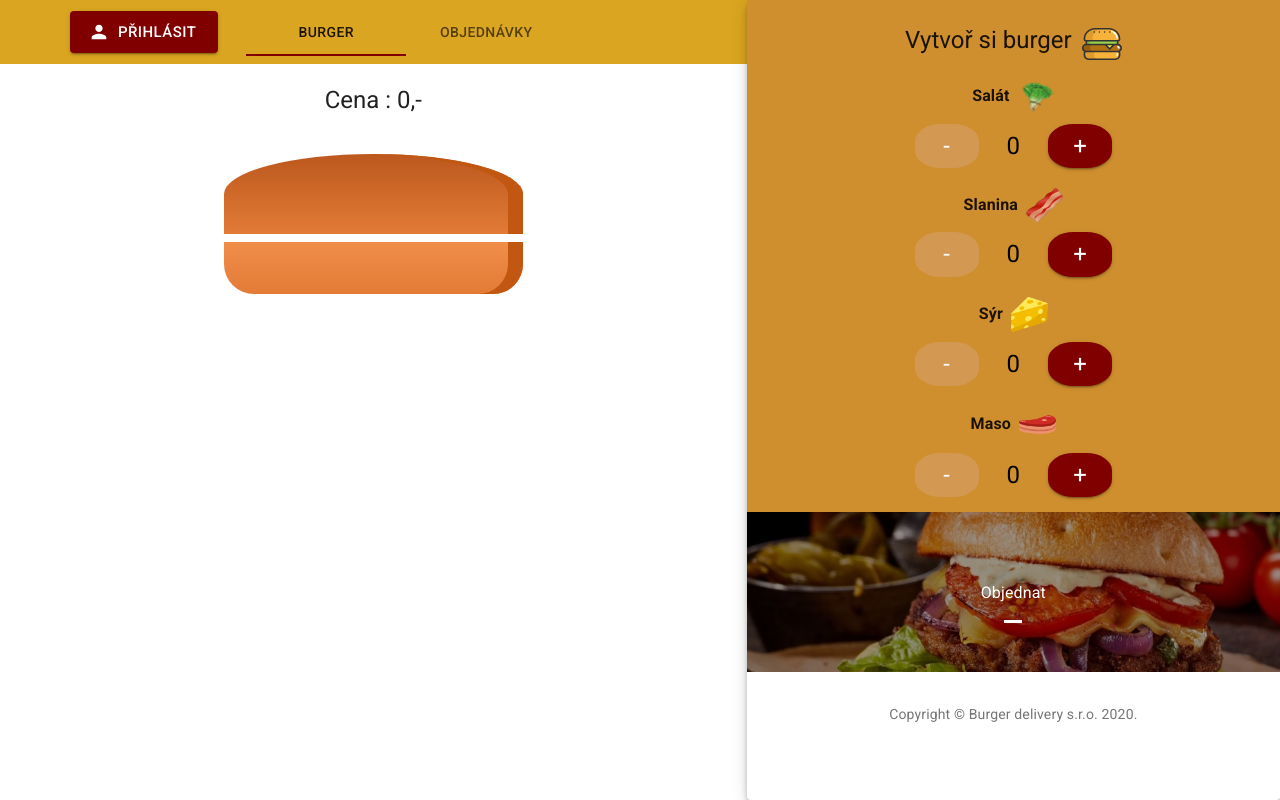
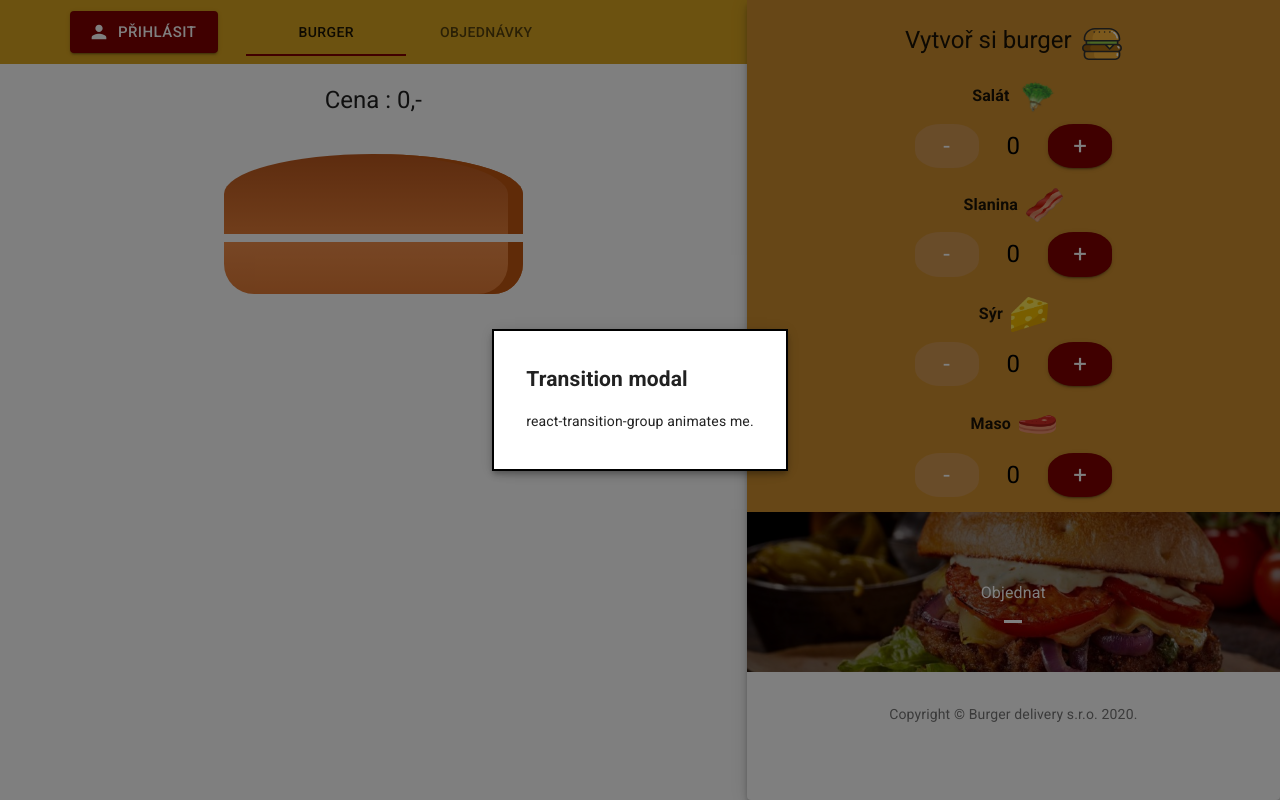
Before and after one commit to balacek/burger_delivery_semestral_work, a Next.js app in the folder frontend/: page /createOrder in a window 1280 px wide. Both pictures are taken after a click on the button "Objednat". Built offline with nearby package versions, Linux system fonts and the light colour scheme.

Commit message:
creating modal content and modal it self for creatin burger order

```diff
--- a/frontend/src/OrderPage.js
+++ b/frontend/src/OrderPage.js
@@ -139,7 +139,7 @@
         md={5}
         component={Paper}
         elevation={6}
-        style={{ zIndex: "1500" }}
+        style={{ zIndex: "1200" }}
       >
         <BuildControls
           controls={controls}
--- a/frontend/src/common/buildControls/BuildControls.js
+++ b/frontend/src/common/buildControls/BuildControls.js
@@ -1,16 +1,29 @@
 import React from "react";
-
 import useStyles from "./BuildControls_Styles";
 import BuildControl from "./BuildControl/BuildControl";
 import Box from "@material-ui/core/Box";
 import ButtonBase from '@material-ui/core/ButtonBase';
 import Typography from '@material-ui/core/Typography';
 import Avatar from '@material-ui/core/Avatar';
+import Modal from '@material-ui/core/Modal';
+import Backdrop from '@material-ui/core/Backdrop';
+import Fade from '@material-ui/core/Fade';
 
 import Copyright from "../../common/copyRight";
+import ModalContent from '../../common/modalContent/ModalContent';
 
 const buildControls = (props) => {
   const classes = useStyles();
+
+  const [open, setOpen] = React.useState(false);
+
+  const handleOpen = () => {
+    setOpen(true);
+  };
+
+  const handleClose = () => {
+    setOpen(false);
+  };
 
   return (
     <div className={classes.paper}>
@@ -47,6 +60,7 @@
             width: '100%',
             height: '12em'
           }}
+          onClick={() => handleOpen()}
         >
           <span
             className={classes.imageSrc}
@@ -70,6 +84,24 @@
       <Box mt={4}>
         <Copyright />
       </Box>
+
+      <Modal
+        aria-labelledby="transition-modal-title"
+        aria-describedby="transition-modal-description"
+        className={classes.modal}
+        open={open}
+        onClose={handleClose}
+        closeAfterTransition
+        BackdropComponent={Backdrop}
+        BackdropProps={{
+          timeout: 500,
+        }}
+      >
+        <Fade in={open}>
+          <ModalContent />
+        </Fade>
+      </Modal>
+
     </div>
   );
 };
--- a/frontend/src/common/buildControls/BuildControls_Styles.js
+++ b/frontend/src/common/buildControls/BuildControls_Styles.js
@@ -81,6 +81,12 @@
     left: "calc(50% - 9px)",
     transition: theme.transitions.create("opacity"),
   },
+  modal: {
+    display: 'flex',
+    alignItems: 'center',
+    justifyContent: 'center',
+  },
+
 }));
 
 export default useStyles;
--- /dev/null
+++ b/frontend/src/common/modalContent/ModalContent.js
@@ -0,0 +1,17 @@
+import React  from 'react';
+
+import useStyles from './ModalContent_Styles';
+
+const modalContent = () => {
+
+    const classes = useStyles();
+
+    return (
+        <div className={classes.paper}>
+            <h2 id="transition-modal-title">Transition modal</h2>
+            <p id="transition-modal-description">react-transition-group animates me.</p>
+          </div>
+    )
+}
+
+export default modalContent;
--- /dev/null
+++ b/frontend/src/common/modalContent/ModalContent_Styles.js
@@ -0,0 +1,17 @@
+import { makeStyles } from '@material-ui/core/styles';
+
+const useStyles = makeStyles((theme) => ({
+    modal: {
+      display: 'flex',
+      alignItems: 'center',
+      justifyContent: 'center',
+    },
+    paper: {
+      backgroundColor: theme.palette.background.paper,
+      border: '2px solid #000',
+      boxShadow: theme.shadows[5],
+      padding: theme.spacing(2, 4, 3),
+    },
+  }));
+
+  export default useStyles;
```
